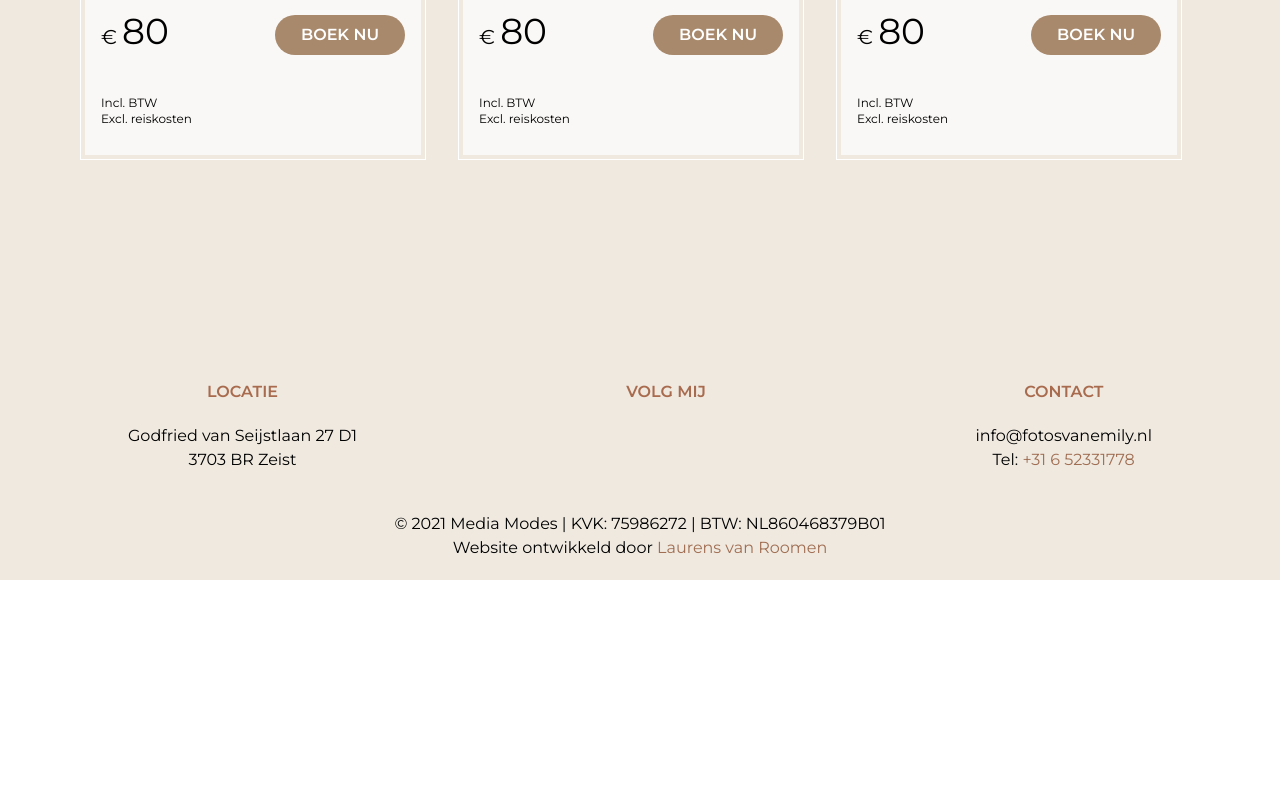
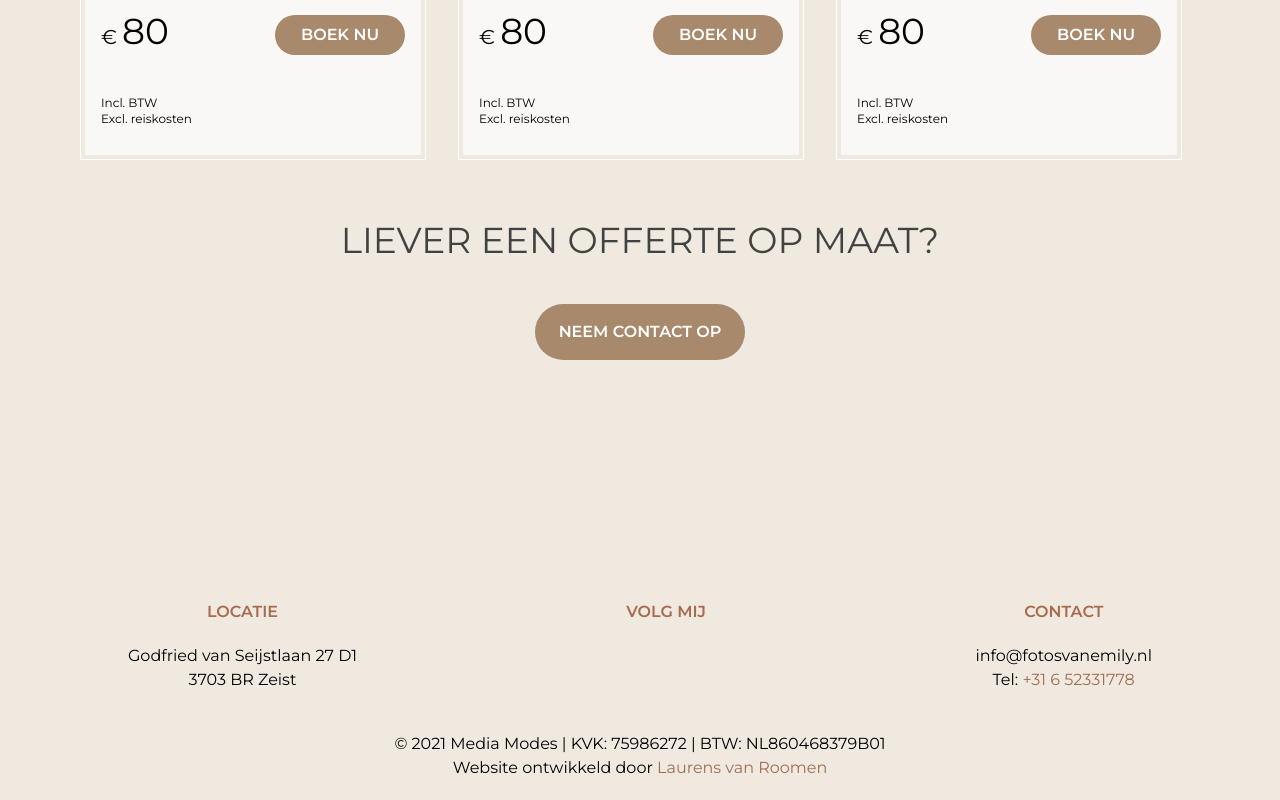
Before and after one commit to Sneruall/fotos-van-emily, a Next.js app: page /portretfotografie in a window 1280 px wide. Shown: the part 9291-10091 px from the top of the page. Before the commit the page ends 9871 px from the top, so only its background shows below. Built offline with nearby package versions, Linux system fonts and the light colour scheme.

Commit message:
finish section pricing

```diff
--- a/components/sections/PricingSection.js
+++ b/components/sections/PricingSection.js
@@ -127,8 +127,8 @@ function PricingSection() {
               </div>
             </div>
           </div>
-  {/* Card todo: component with props */}
-  <div className="border border-white my-5">
+          {/* Card todo: component with props */}
+          <div className="border border-white my-5">
             <div className="bg-white m-1 px-4 py-2 bg-opacity-70">
               <div className="border-b-2 border-brown-pale my-7 mx-10 lg:mx-auto">
                 <h4 className="text-center text-3xl uppercase text-brown-pale mb-1">
@@ -186,6 +186,15 @@ function PricingSection() {
             </div>
           </div>
         </div>
+        {/* caption en button offerte op maat */}
+        <div className="flex flex-col justify-center gap-10 my-10">
+          <h4 className="text-center text-3xl lg:text-4xl uppercase text-charcoal mb-1">
+            Liever een offerte op maat?
+          </h4>
+          <div className="self-center">
+            <Button link="/" button="button-1" text="Neem contact op" />
+          </div>
+        </div>
       </div>
     </Section>
   );
--- a/components/sections/pageIntro.js
+++ b/components/sections/pageIntro.js
@@ -8,7 +8,7 @@ function pageIntro() {
   return (
     <Section bg={"bg-grey-light"}>
       <div className="mx-auto max-w-6xl">
-        <h2 className="font-display text-charcoal text-5xl md:text-6xl text-center my-10">
+        <h2 className="font-display text-charcoal text-5xl lg:text-6xl text-center my-10">
           LORUM IPSUM DOLOR SIT AMET, CONSETETUR SADIPSCING ELITR
         </h2>
 
```
